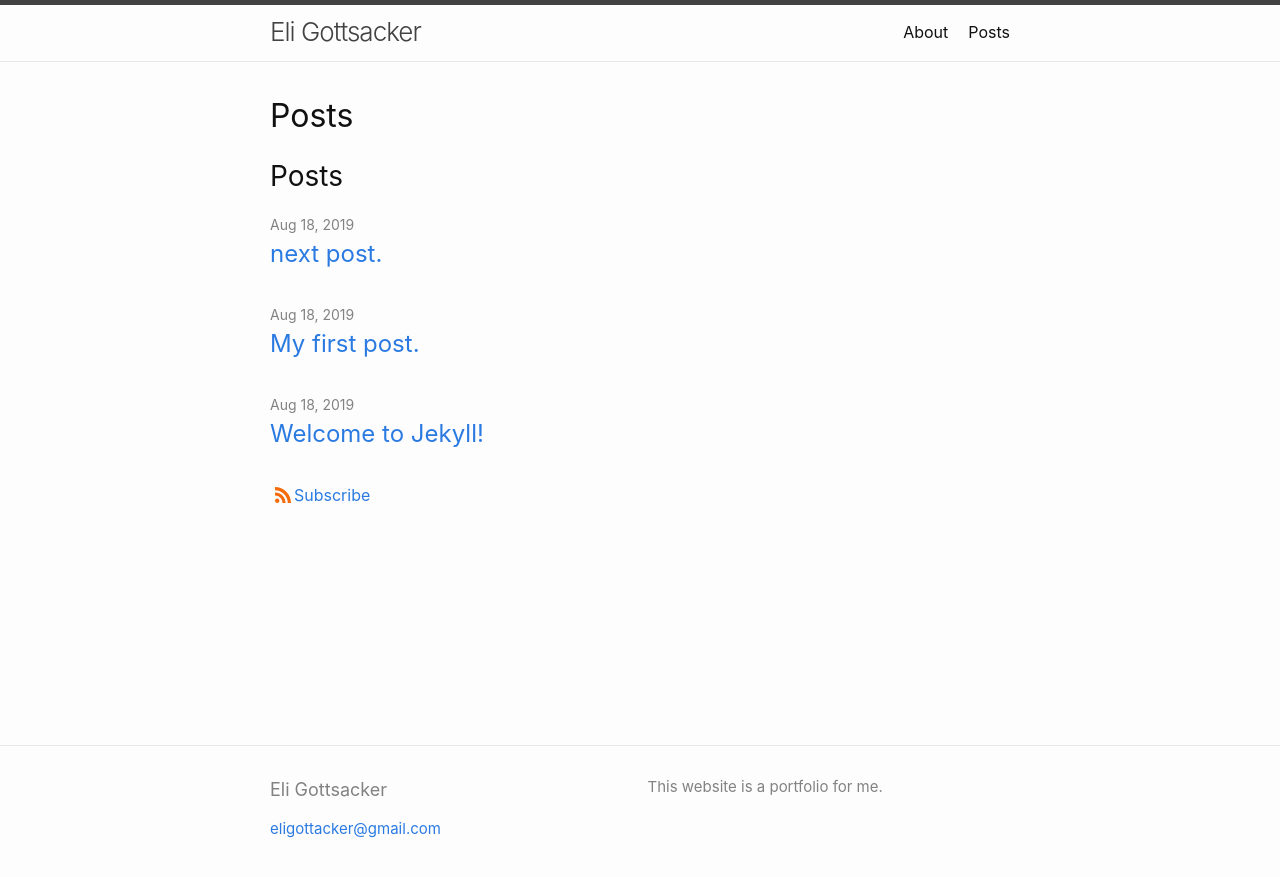
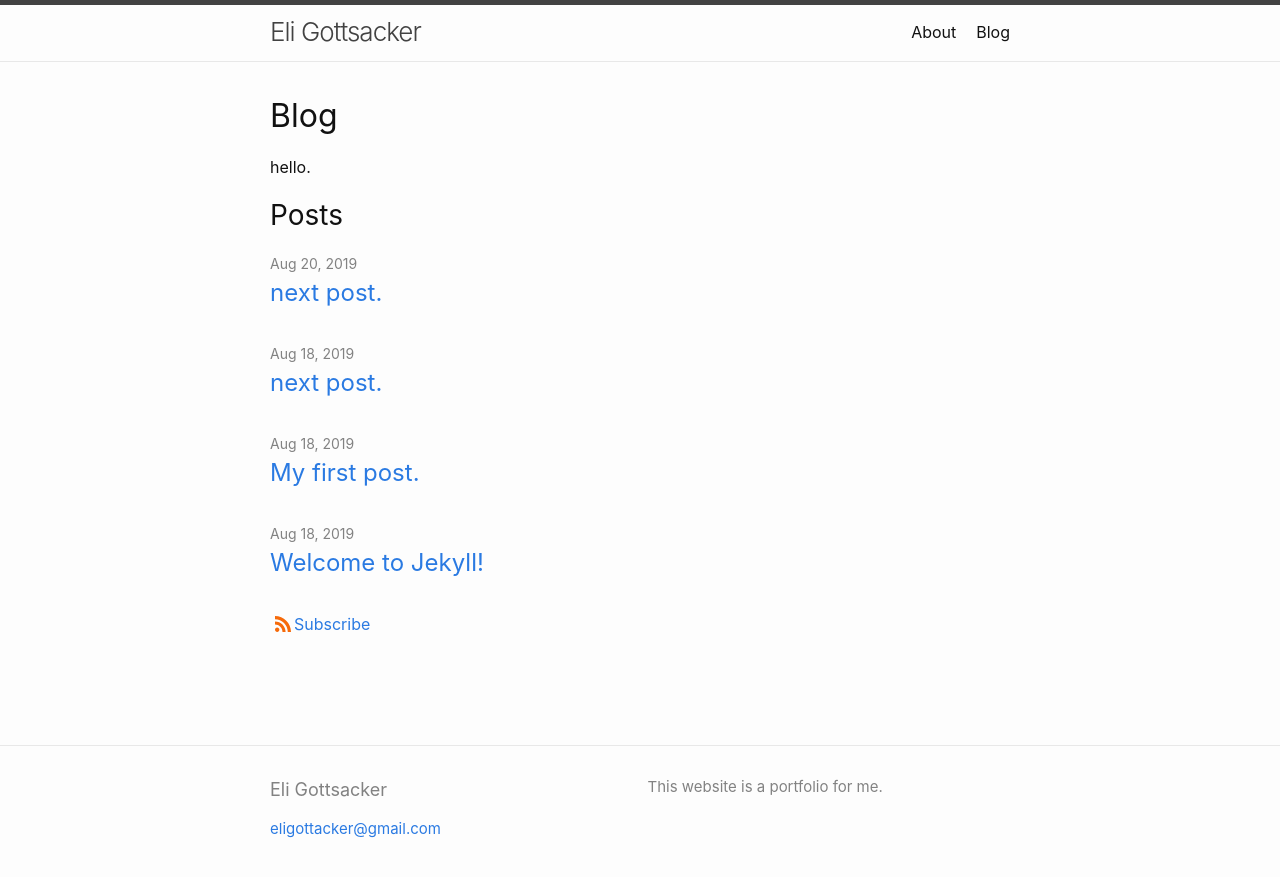
Before and after one commit to EliGottsacker/eligottsacker.com, a Jekyll site: the page built from posts.md, in a window 1280 px wide. Shown: the top 877 px of the page. Built offline with Jekyll 4.4.1, drawn with Linux system fonts in a browser that asks for light colours.

Commit message:
add blog page.

```diff
--- /dev/null
+++ b/_layouts/blog-page.html
@@ -0,0 +1,40 @@
+---
+layout: default
+---
+<article class="post">
+  {%- if page.title -%}
+    <h1 class="page-heading">{{ page.title }}</h1>
+  {%- endif -%}
+
+  {{ content }}
+
+  {%- if site.posts.size > 0 -%}
+    <h2 class="post-list-heading">{{ page.list_title | default: "Posts" }}</h2>
+    <ul class="post-list">
+      {%- for post in site.posts -%}
+      <li>
+        {%- assign date_format = site.minima.date_format | default: "%b %-d, %Y" -%}
+        <span class="post-meta">{{ post.date | date: date_format }}</span>
+        <h3>
+          <a class="post-link" href="{{ post.url | relative_url }}">
+            {{ post.title | escape }}
+          </a>
+        </h3>
+        {%- if site.show_excerpts -%}
+          {{ post.excerpt }}
+        {%- endif -%}
+      </li>
+      {%- endfor -%}
+    </ul>
+
+    <p class="feed-subscribe">
+      <a href="{{ 'feed.xml' | relative_url }}">
+        <svg class="svg-icon orange"><use xlink:href="{{ 'assets/minima-social-icons.svg#rss' | relative_url }}"></use></svg><span>Subscribe</span>
+      </a>
+    </p>
+  {%- endif -%}
+  {%- if site.posts.size == 0 -%}
+    <p> Sorry, there are no posts.</p>
+  {%- endif -%}
+
+</article>
--- a/_layouts/home.html
+++ b/_layouts/home.html
@@ -9,30 +9,4 @@ layout: default
 
   {{ content }}
 
-  {%- if site.posts.size > 0 -%}
-    <h2 class="post-list-heading">{{ page.list_title | default: "Posts" }}</h2>
-    <ul class="post-list">
-      {%- for post in site.posts -%}
-      <li>
-        {%- assign date_format = site.minima.date_format | default: "%b %-d, %Y" -%}
-        <span class="post-meta">{{ post.date | date: date_format }}</span>
-        <h3>
-          <a class="post-link" href="{{ post.url | relative_url }}">
-            {{ post.title | escape }}
-          </a>
-        </h3>
-        {%- if site.show_excerpts -%}
-          {{ post.excerpt }}
-        {%- endif -%}
-      </li>
-      {%- endfor -%}
-    </ul>
-
-    <p class="feed-subscribe">
-      <a href="{{ 'feed.xml' | relative_url }}">
-        <svg class="svg-icon orange"><use xlink:href="{{ 'assets/minima-social-icons.svg#rss' | relative_url }}"></use></svg><span>Subscribe</span>
-      </a>
-    </p>
-  {%- endif -%}
-
 </div>
--- a/posts.md
+++ b/posts.md
@@ -1,5 +1,7 @@
 ---
-layout: home
-title: Posts
-permalink: /posts
+layout: blog-page
+title: Blog
+permalink: /blog
 ---
+
+hello.
```
Also changed, not shown: _posts/2019-08-20-hello-everyone.md (added, +7 -0 lines), about.md (+7 -6 lines), index.md (+1 -3 lines), _layouts/posts-page.html (deleted).
